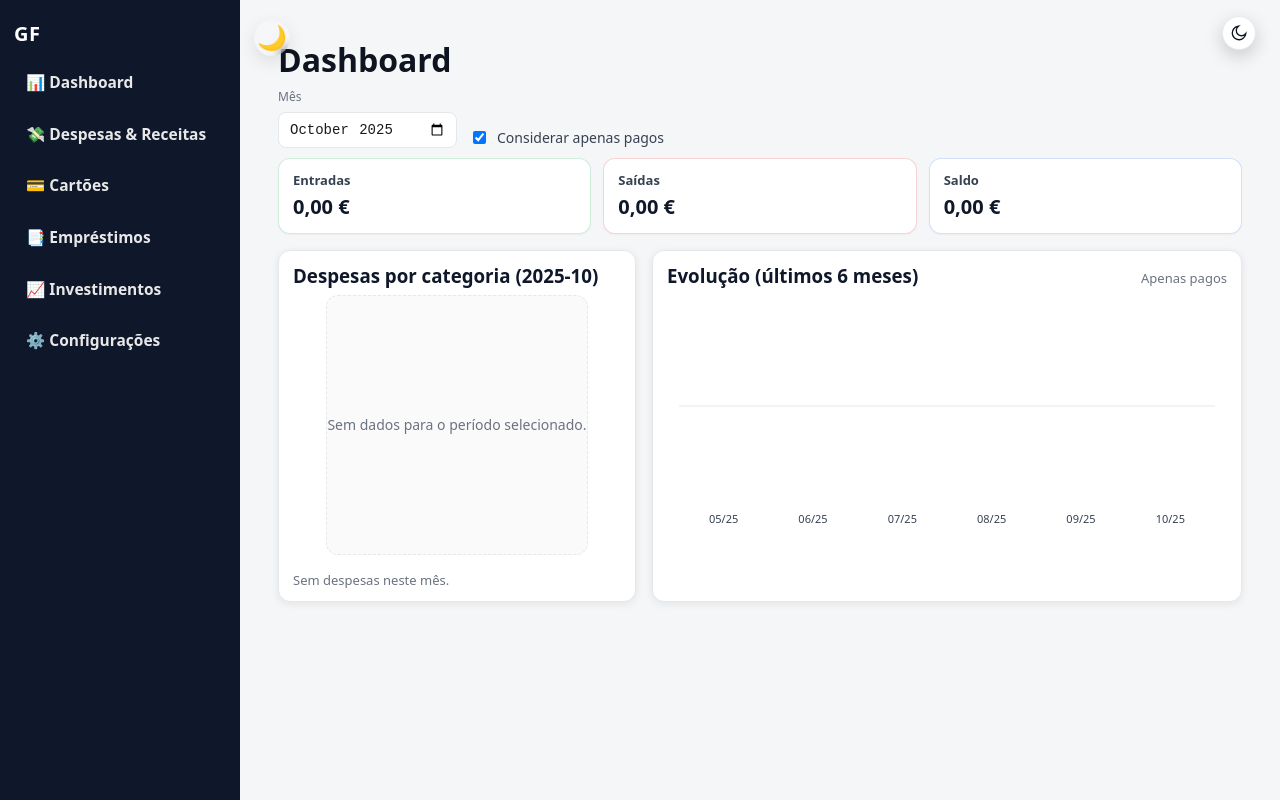
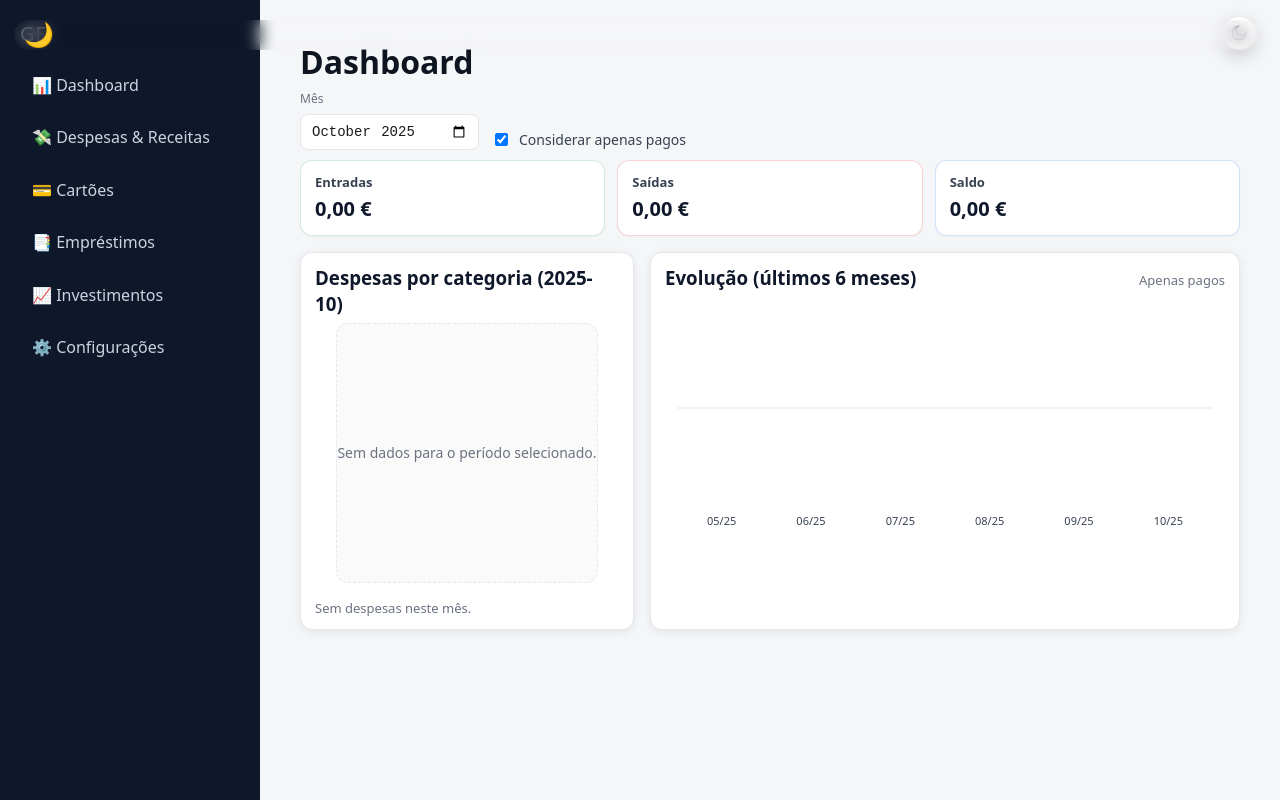
Before and after one commit to Ivanmonteiro-create/gerenciamentofamiliar.site, a Next.js app: page /dashboard in a window 1280 px wide. Built offline with nearby package versions, Linux system fonts and the light colour scheme.

Commit message:
Update globals.css

```diff
--- a/app/globals.css
+++ b/app/globals.css
@@ -284,190 +284,3 @@ body {
 .theme-fab:hover { transform: translateY(-1px); }
 .theme-fab:active { transform: translateY(0); }
 .theme-fab:focus-visible { outline: 2px solid var(--accent); outline-offset: 2px; }
-.theme-fab {
-  position: fixed;
-  top: 16px;
-  right: 24px;
-  z-index: 40;
-  width: 34px;
-  height: 34px;
-  border-radius: 999px;
-  display: inline-flex;
-  align-items: center;
-  justify-content: center;
-  border: 1px solid var(--card-border);
-  background: var(--card);
-  color: var(--text);
-  cursor: pointer;
-  box-shadow: 0 6px 18px rgba(0,0,0,.18);
-  transition: transform .08s ease, background .2s ease, border-color .2s ease;
-}
-.theme-fab:hover { transform: translateY(-1px); }
-.theme-fab:active { transform: translateY(0); }
-.theme-fab:focus-visible { outline: 2px solid var(--accent); outline-offset: 2px; }
-/* ====== Destaque do menu lateral ====== */
-.menu a {
-  display: flex;
-  align-items: center;
-  gap: 8px;
-  font-size: 15.5px;            /* maior e mais legível */
-  font-weight: 600;
-  color: var(--fg-2, #e8e8e8);
-  padding: 10px 12px;            /* mais “corpo” ao item */
-  border-radius: 10px;           /* botões arredondados */
-  text-decoration: none;
-  transition: background .15s ease, transform .08s ease;
-}
-
-.menu a:hover {
-  background: rgba(255,255,255,.08);
-  transform: translateY(-1px);
-}
-
-/* opcional: “ativo” (se você marcar via classe no futuro) */
-.menu a.active {
-  background: rgba(255,255,255,.14);
-}
-
-/* ====== Botão global de tema ====== */
-.theme-toggle {
-  position: fixed;
-  top: 14px;
-  right: 18px;
-  z-index: 999;
-  display: inline-flex;
-  align-items: center;
-  justify-content: center;
-  width: 36px;
-  height: 36px;
-  border-radius: 999px;
-  border: 1px solid rgba(255,255,255,.15);
-  background: rgba(0,0,0,.25);
-  backdrop-filter: blur(6px);
-  color: #fff;
-  cursor: pointer;
-  transition: transform .08s ease, box-shadow .2s ease, background .2s ease;
-  box-shadow: 0 6px 18px rgba(0,0,0,.25);
-}
-
-.theme-toggle:hover {
-  transform: translateY(-1px);
-  box-shadow: 0 10px 24px rgba(0,0,0,.28);
-  background: rgba(0,0,0,.32);
-}
-
-/* Tema claro: deixar o botão coerente */
-:root[data-theme="light"] .theme-toggle {
-  background: rgba(255,255,255,.8);
-  color: #111;
-  border-color: rgba(0,0,0,.08);
-  box-shadow: 0 6px 18px rgba(0,0,0,.10);
-}
-
-:root[data-theme="light"] .theme-toggle:hover {
-  background: rgba(255,255,255,.95);
-}
-
-/* ====== (opcional) leve ajuste no container principal */
-.shell {
-  display: grid;
-  grid-template-columns: 240px 1fr;   /* lateral mais confortável */
-  min-height: 100vh;
-}
-.sidebar {
-  background: #0f172a;                /* seu dark-azulado */
-  padding: 18px 14px;
-}
-.content {
-  position: relative;
-  padding: 22px;
-}
-.logo {
-  font-weight: 800;
-  color: #fff;
-  letter-spacing: .6px;
-  margin: 2px 0 14px;
-}
-/* ====== Destaque do menu lateral ====== */
-.menu a {
-  display: flex;
-  align-items: center;
-  gap: 8px;
-  font-size: 15.5px;            /* maior e mais legível */
-  font-weight: 600;
-  color: var(--fg-2, #e8e8e8);
-  padding: 10px 12px;            /* mais “corpo” ao item */
-  border-radius: 10px;           /* botões arredondados */
-  text-decoration: none;
-  transition: background .15s ease, transform .08s ease;
-}
-
-.menu a:hover {
-  background: rgba(255,255,255,.08);
-  transform: translateY(-1px);
-}
-
-/* opcional: “ativo” (se você marcar via classe no futuro) */
-.menu a.active {
-  background: rgba(255,255,255,.14);
-}
-
-/* ====== Botão global de tema ====== */
-.theme-toggle {
-  position: fixed;
-  top: 14px;
-  right: 18px;
-  z-index: 999;
-  display: inline-flex;
-  align-items: center;
-  justify-content: center;
-  width: 36px;
-  height: 36px;
-  border-radius: 999px;
-  border: 1px solid rgba(255,255,255,.15);
-  background: rgba(0,0,0,.25);
-  backdrop-filter: blur(6px);
-  color: #fff;
-  cursor: pointer;
-  transition: transform .08s ease, box-shadow .2s ease, background .2s ease;
-  box-shadow: 0 6px 18px rgba(0,0,0,.25);
-}
-
-.theme-toggle:hover {
-  transform: translateY(-1px);
-  box-shadow: 0 10px 24px rgba(0,0,0,.28);
-  background: rgba(0,0,0,.32);
-}
-
-/* Tema claro: deixar o botão coerente */
-:root[data-theme="light"] .theme-toggle {
-  background: rgba(255,255,255,.8);
-  color: #111;
-  border-color: rgba(0,0,0,.08);
-  box-shadow: 0 6px 18px rgba(0,0,0,.10);
-}
-
-:root[data-theme="light"] .theme-toggle:hover {
-  background: rgba(255,255,255,.95);
-}
-
-/* ====== (opcional) leve ajuste no container principal */
-.shell {
-  display: grid;
-  grid-template-columns: 240px 1fr;   /* lateral mais confortável */
-  min-height: 100vh;
-}
-.sidebar {
-  background: #0f172a;                /* seu dark-azulado */
-  padding: 18px 14px;
-}
-.content {
-  position: relative;
-  padding: 22px;
-}
-.logo {
-  font-weight: 800;
-  color: #fff;
-  letter-spacing: .6px;
-  margin: 2px 0 14px;
-}
```
